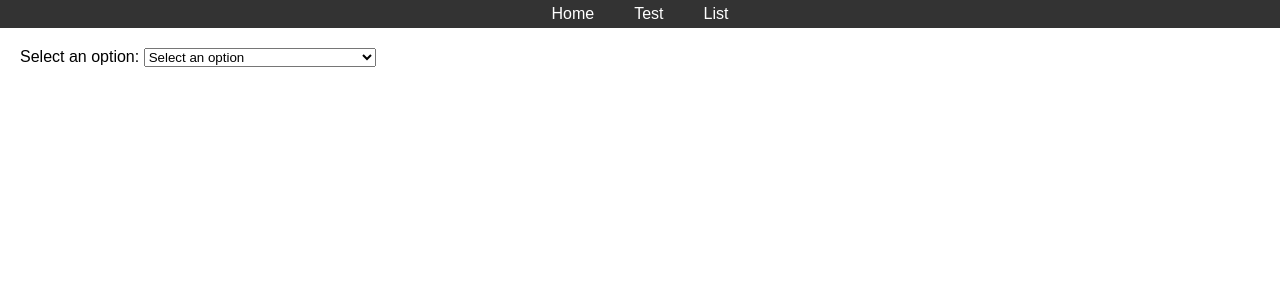
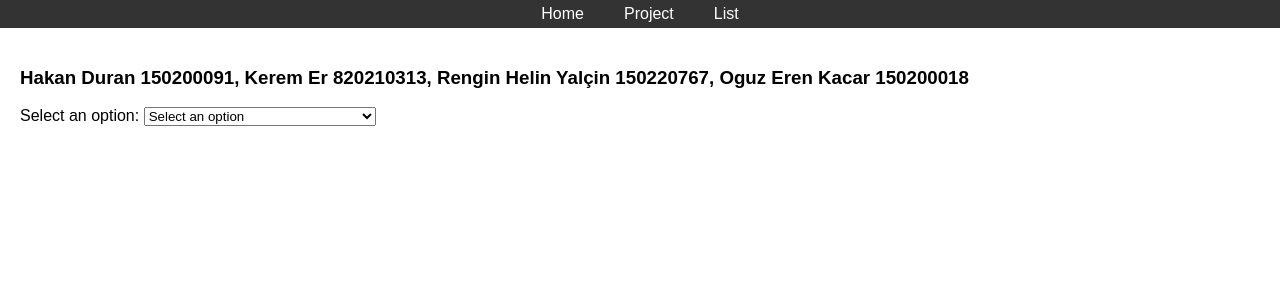
Before and after one commit to Hakan-Duran/DbProj, a Flask app: page /list in a window 1280 px wide. Shown: the top 300 px of the page. Run offline with Flask 3, Linux system fonts and the light colour scheme.

Commit message:
project proposal added

```diff
--- a/app.py
+++ b/app.py
@@ -1,5 +1,6 @@
-from flask import Flask, render_template, request
+from flask import Flask, render_template, request, send_file
 import mysql.connector
+import os
 
 app = Flask(__name__)
 
@@ -17,6 +18,13 @@ conn = mysql.connector.connect(**db_config)
 # Create a cursor object to interact with the database
 cursor = conn.cursor()
 
+@app.route('/project')
+def project():
+    # Assuming the PDF file is in the 'docs' directory relative to the script
+    pdf_directory = os.path.join(os.path.dirname(__file__), 'docs')
+    pdf_path = os.path.join(pdf_directory, 'Project.pdf')
+    return send_file(pdf_path, as_attachment=False)
+
 @app.route('/list')
 @app.route('/list/<schema>')
 @app.route('/list/<schema>/<column>/<order>')
@@ -29,8 +37,6 @@ def list(schema=None, column=None, order=None):
 
     if schema:
         query += f"`{schema}`"
-
-    print(query)
 
     if column and order:
         column = column.strip()
@@ -82,9 +88,5 @@ def search():
 
     return render_template('index.html', columns=columns, results=results)
 
-@app.route('/test')
-def test():
-    return render_template('test.html')
-
 if __name__ == '__main__':
     app.run(debug=True)
--- a/templates/layout.html
+++ b/templates/layout.html
@@ -13,7 +13,7 @@
         <nav>
             <ul>
                 <li><a href="/">Home</a></li>
-                <li><a href="/test">Test</a></li>
+                <li><a href="/project">Project</a></li>
                 <li><a href="/list">List</a></li>
             </ul>
         </nav>
--- a/templates/list.html
+++ b/templates/list.html
@@ -4,6 +4,10 @@
 
 {% block content %}
 {% if schema == None %}
+
+<div>
+<h3> Hakan Duran 150200091, Kerem Er 820210313, Rengin Helin Yalçin 150220767, Oguz Eren Kacar 150200018 </h3>
+</div>
 
 <label for="selectOption">Select an option:</label>
   <select id="selectOption" onchange="redirectToLink()">
--- /dev/null
+++ b/templates/project.html
@@ -0,0 +1,5 @@
+{% extends "layout.html" %}
+{% block title %}PROJECT PROPOSAL{% endblock %}
+{% block content %}
+<iframe src="/project" width="100%" height="600px"></iframe>
+{% endblock %}
--- a/templates/test.html
+++ /dev/null
@@ -1 +0,0 @@
-{% extends "layout.html" %}
```
Also changed, not shown: 2 other files.
